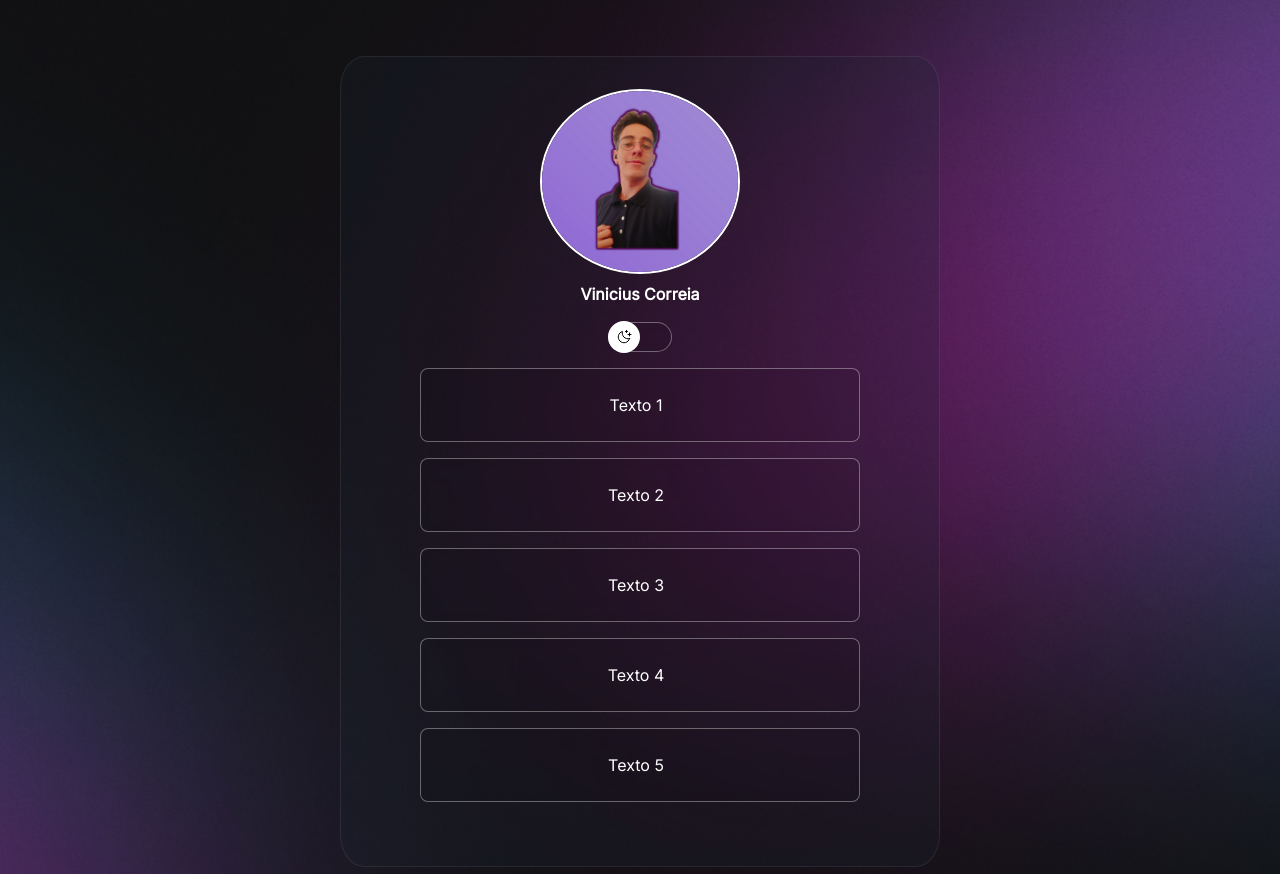
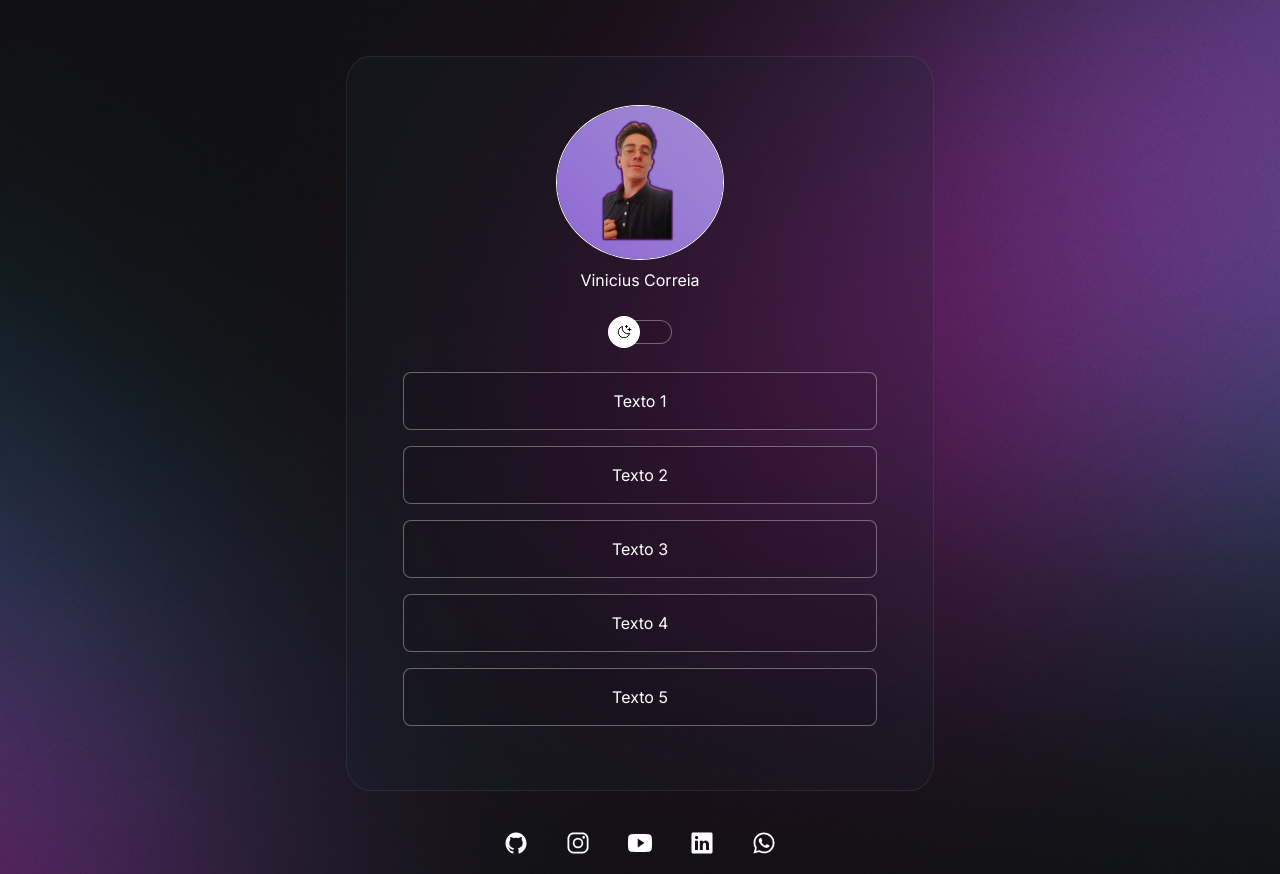
Before and after one commit to Fxdf-IV/Rocketseat-Dev, a plain HTML site: page index.html in a window 1280 px wide. Shown: the top 874 px of the page. Drawn offline with nearby package versions, Linux system fonts and the light colour scheme.

Commit message:
Dev Links :tada:

```diff
--- a/style.css
+++ b/style.css
@@ -29,65 +29,69 @@
 }
 
 body {
-  background: var(--br-url);
-}
-
-body {
   background: var(--br-url) no-repeat top center/cover;
-  transition: all 1.8s;
+  height: 100%;
+  transition: background 1.5s;
 }
 
 body * {
   font-family: "Inter", sans-serif;
-  font-optical-sizing: auto;
-  font-weight: 400;
-  font-style: normal;
-  font-variation-settings: "slnt" 0;
   color: var(--text-color);
+  transition: color 0.5s;
 }
 
 #container {
-  width: 600px;
-  border: 1px solid var(--stroke-color);
-  margin: 56px auto auto auto;
-  padding: 32px 24px 48px;
-  align-items: center;
-  justify-content: center;
+  width: 100%;
+  max-width: 588px;
+  max-height: 739px;
+  margin: 56px auto 0px;
+  padding: 24px 24px 48px;
   background-color: #1b283839;
   border: solid 1px var(--border-color-container);
   border-radius: 4%;
 }
 
+@media (max-width: 700px) {
+  body {
+    width: 100%;
+    max-width: 700px;
+  }
+
+  #container {
+    width: 100%;
+    max-width: 588px;
+    max-height: 739px;
+    justify-content: center;
+    align-items: center;
+    position: center;
+  }
+}
+
 #profile {
   text-align: center;
+  padding: 24px;
 }
 
 #profile img {
-  width: 10px;
+  width: 112px;
+  zoom: 1.5;
   border-radius: 50%;
-  zoom: 20;
   border: solid 0.1px var(--border-color-hover);
-  max-width: 10px;
-  max-height: 10px;
-  transition: all 1.8s;
+  transition: border 1.5s;
 }
 
 #profile p {
-  font-weight: 600;
+  font-weight: 500;
   line-height: 24px;
-  margin-top: 8px;
+  margin: 8px 0px 0px;
   text-align: center;
   color: var(--text-color);
 }
 
 #switch {
+  position: relative;
   width: 64px;
-  position: relative;
-
-  margin: 0 auto;
-  padding: auto;
-
-  transition: all 1.8s;
+  margin: 4px auto;
 }
 
 #switch button {
@@ -97,19 +101,26 @@ body * {
   border: 0;
   border-radius: 50%;
   background: white var(--icon-switch) no-repeat center;
-
   position: absolute;
   z-index: 1;
   transform: translateY(-50%);
   top: 50%;
-  left: 0;
+  transition: background 0.3s;
+  animation: slide-back 0.3s forwards;
+}
 
-  transition: all 1.8s;
+.light #switch button {
+  transition: background 0.3s;
+  animation: slide-in 0.3s forwards;
+}
+
+#switch button:hover {
+  outline: 8px solid var(--surface-color-hover);
 }
 
 #switch span {
   width: 64px;
-  height: 30px;
+  height: 24px;
   justify-content: center;
   align-items: center;
   background: var(--surface-color);
@@ -122,8 +133,7 @@ body * {
 }
 
 .light #switch button {
-  right: 0;
-  left: initial;
+  animation: slide-in 0.5s forwards;
 }
 
 #togleMode {
@@ -134,52 +144,50 @@ ul {
   list-style: none;
   display: flex;
   flex-direction: column;
-  padding: auto;
-  padding-right: 32px;
+  padding: 12px 32px 0px;
   gap: 16px;
 }
 
+ul li {
+  display: flex;
+  justify-content: center;
+  align-items: center;
+}
+
 ul li a {
-  width: 440px;
+  width: 100%;
   display: flex;
   align-items: center;
   justify-content: center;
-  padding: 24px;
-  padding-right: 32px;
+  padding: 16px 24px;
   margin: auto;
   text-decoration-line: none;
   font-weight: 500;
+  font-size: medium;
   border-radius: 8px;
   border: 1px solid var(--stroke-color);
   background: var(--surface-color);
   backdrop-filter: blur(4px);
   -webkit-backdrop-filter: blur(4px);
   color: var(--text-color);
-  transition: all 0.3s;
+  transition: background 0.2s;
 }
 
-ul li {
-  width: 480px;
+ul li a:hover {
+  width: 100%;
   display: flex;
   align-items: center;
   justify-content: center;
-  margin: auto;
-}
-
-ul li a:hover {
-  width: 480px;
-  display: flex;
-  align-items: center;
-  justify-content: center;
-  padding: 24px;
-  padding-right: 32px;
+  padding: 16px 24px;
   margin: auto;
   text-decoration-line: none;
   font-weight: 800;
+  font-size: large;
   border-radius: 8px;
   border: 1.5px solid var(--border-color-hover);
   background: var(--surface-color-hover);
   backdrop-filter: blur(5px);
+  transition: all 0.5s;
 }
 
 #social {
@@ -215,7 +223,8 @@ ion-icon {
 }
 
 #social a:hover ion-icon {
-  font-size: 38px;
+  font-size: 24px;
+  font-weight: 800;
   transition: all 0.5s;
 }
 
@@ -227,6 +236,7 @@ footer {
   font-weight: 400;
   line-height: 24px;
   padding: 3rem;
+  position: fixed center;
 }
 
 footer a {
@@ -238,3 +248,21 @@ footer a {
   line-height: 24px;
   text-decoration-line: underline;
 }
+
+@keyframes slide-in {
+  from {
+    left: 0;
+  }
+  to {
+    left: 50%;
+  }
+}
+
+@keyframes slide-back {
+  from {
+    left: 50%;
+  }
+  to {
+    left: 0;
+  }
+}
```
